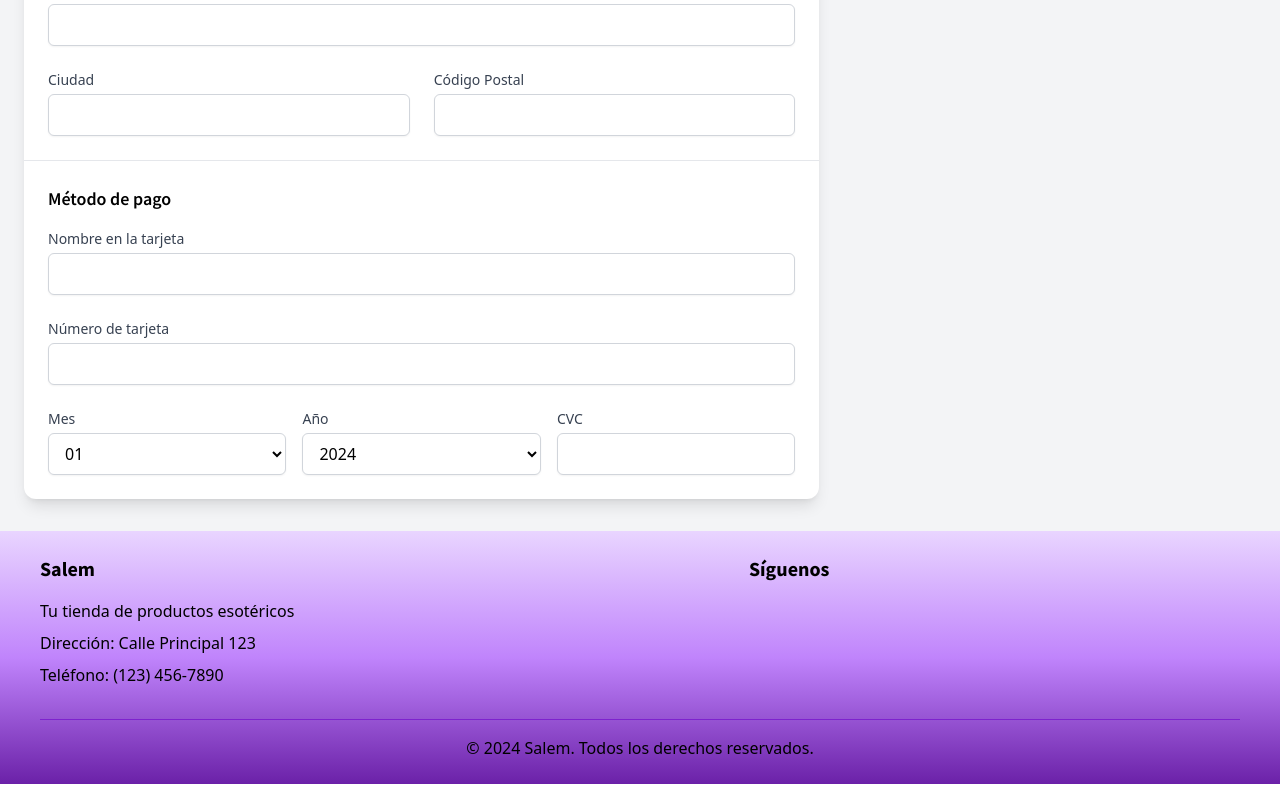
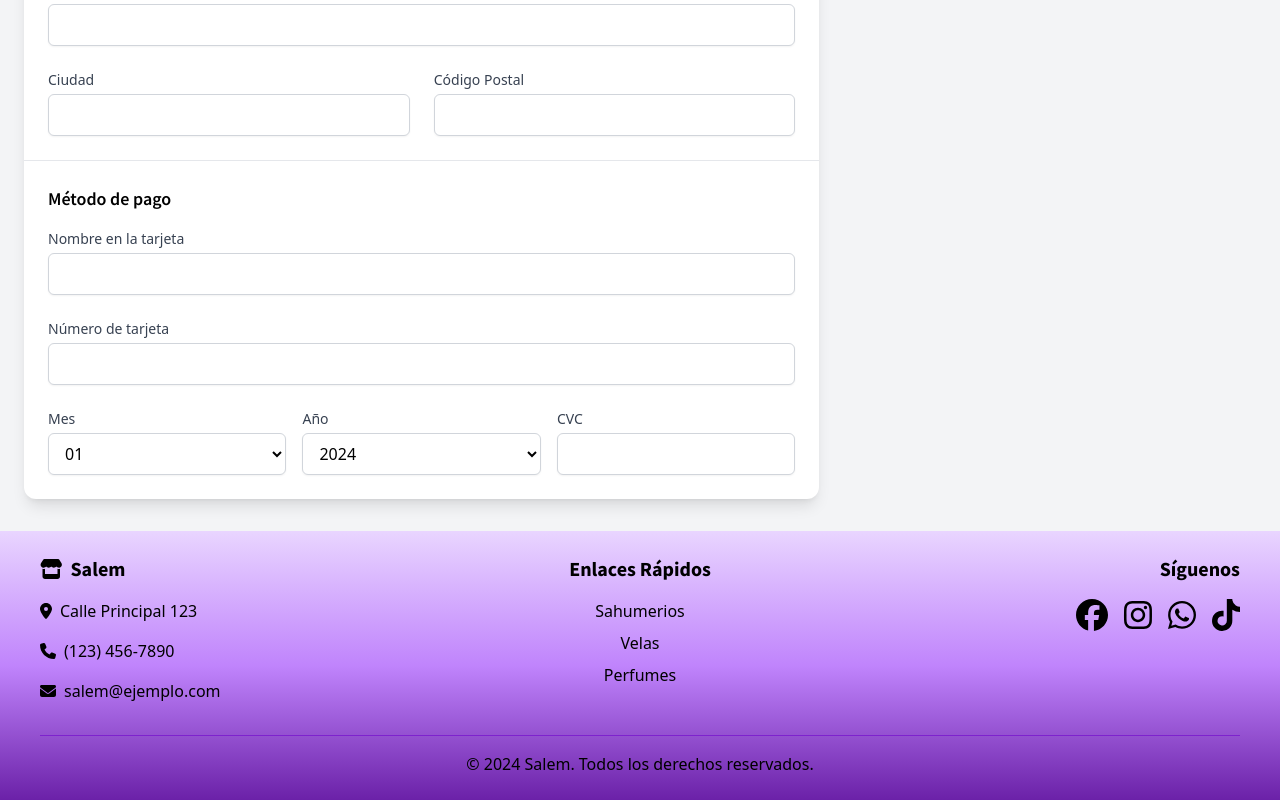
Before and after one commit to EmanuelDiazOchoa/React-Vite-Js-, a React (Vite) app: page /checkout in a window 1280 px wide. Shown: the part 558-1358 px from the top of the page. Built offline with nearby package versions, Linux system fonts and the light colour scheme; no server answers.

Commit message:
reactjs-vitejs

```diff
--- a/src/App.jsx
+++ b/src/App.jsx
@@ -8,7 +8,7 @@ import { CheckoutProvider } from './context/CheckoutContext';
 import Home from './components/Homecomponent';
 import Cart from './components/Cart';
 import Footer from './components/Footercomponent';
-import Checkout from './components/checkout';
+import Checkout from './components/Checkout';
 
 
 function App() {
--- a/src/components/Footercomponent.jsx
+++ b/src/components/Footercomponent.jsx
@@ -1,5 +1,18 @@
 import React from "react";
 import { Link } from "react-router-dom";
+import { FontAwesomeIcon } from '@fortawesome/react-fontawesome';
+import {
+    faMapMarkerAlt,
+    faPhone,
+    faEnvelope,
+    faStore
+} from '@fortawesome/free-solid-svg-icons';
+import {
+    faFacebook,
+    faInstagram,
+    faWhatsapp,
+    faTiktok
+} from '@fortawesome/free-brands-svg-icons';
 
 const Footer = () => {
     return (
@@ -7,16 +20,62 @@ const Footer = () => {
             <div className="container mx-auto px-4">
                 <div className="grid grid-cols-1 md:grid-cols-3 gap-8">
                     {/* Columna 1 - Información de la tienda */}
-                    <div className="text-center md:text-left">
-                        <h3 className="text-xl font-bold mb-4">Salem</h3>
-                        <p className="mb-2">Tu tienda de productos esotéricos</p>
-                        <p className="mb-2">Dirección: Calle Principal 123</p>
-                        <p>Teléfono: (123) 456-7890</p>
+                    <div className="text-center md:text-left space-y-4">
+                        <h3 className="text-xl font-bold mb-4 flex items-center justify-center md:justify-start">
+                            <FontAwesomeIcon icon={faStore} className="mr-2" />
+                            Salem
+                        </h3>
+                        <p className="flex items-center justify-center md:justify-start">
+                            <FontAwesomeIcon icon={faMapMarkerAlt} className="mr-2" />
+                            Calle Principal 123
+                        </p>
+                        <p className="flex items-center justify-center md:justify-start">
+                            <FontAwesomeIcon icon={faPhone} className="mr-2" />
+                            (123) 456-7890
+                        </p>
+                        <p className="flex items-center justify-center md:justify-start">
+                            <FontAwesomeIcon icon={faEnvelope} className="mr-2" />
+                            salem@ejemplo.com
+                        </p>
+                    </div>
+
+                    {/* Columna 2 - Enlaces rápidos */}
+                    <div className="text-center space-y-4">
+                        <h3 className="text-xl font-bold mb-4">Enlaces Rápidos</h3>
+                        <div className="flex flex-col space-y-2">
+                            <Link to="/categoria/sahumerios" className="hover:text-white transition-colors">
+                                Sahumerios
+                            </Link>
+                            <Link to="/categoria/velas" className="hover:text-white transition-colors">
+                                Velas
+                            </Link>
+                            <Link to="/categoria/perfumes" className="hover:text-white transition-colors">
+                                Perfumes
+                            </Link>
+                        </div>
                     </div>
 
                     {/* Columna 3 - Redes sociales */}
                     <div className="text-center md:text-right">
                         <h3 className="text-xl font-bold mb-4">Síguenos</h3>
+                        <div className="flex justify-center md:justify-end space-x-4">
+                            <a href="https://facebook.com" target="_blank" rel="noopener noreferrer"
+                               className="hover:text-blue-600 transform hover:scale-125 transition-all duration-200">
+                                <FontAwesomeIcon icon={faFacebook} size="2x" />
+                            </a>
+                            <a href="https://instagram.com" target="_blank" rel="noopener noreferrer"
+                               className="hover:text-pink-600 transform hover:scale-125 transition-all duration-200">
+                                <FontAwesomeIcon icon={faInstagram} size="2x" />
+                            </a>
+                            <a href="https://wa.me/1234567890" target="_blank" rel="noopener noreferrer"
+                               className="hover:text-green-600 transform hover:scale-125 transition-all duration-200">
+                                <FontAwesomeIcon icon={faWhatsapp} size="2x" />
+                            </a>
+                            <a href="https://tiktok.com" target="_blank" rel="noopener noreferrer"
+                               className="hover:text-gray-800 transform hover:scale-125 transition-all duration-200">
+                                <FontAwesomeIcon icon={faTiktok} size="2x" />
+                            </a>
+                        </div>
                     </div>
                 </div>
 
--- a/src/components/Navbarcomponent.jsx
+++ b/src/components/Navbarcomponent.jsx
@@ -1,70 +1,21 @@
-import React, { useState } from 'react';
+import React from 'react';
 import { Link } from 'react-router-dom';
 import CartWidget from './CartWidget';
 
+
+
 const Navbar = () => {
-    const [isOpen, setIsOpen] = useState(false);
-
     return (
         <nav className="bg-gradient-to-t from-purple-200 via-purple-400 to-purple-800 p-6 fixed top-0 left-0 right-0 z-10 font-josefin">
-            <div className="container mx-auto">
-                {/* Versión Desktop y Mobile */}
-                <div className="flex justify-between items-center">
-                    <Link className="text-white text-3xl font-bold" to="/">Salem</Link>
+            <div className="container mx-auto flex justify-between items-center">
+                <Link className="text-white text-3xl font-bold" to="/">Salem</Link>
 
-                    {/* Botón hamburguesa - Solo visible en mobile */}
-                    <button
-                        onClick={() => setIsOpen(!isOpen)}
-                        className="lg:hidden text-white hover:text-purple-200"
-                    >
-                        <svg xmlns="http://www.w3.org/2000/svg" fill="none" viewBox="0 0 24 24" stroke="currentColor" className="w-6 h-6">
-                            <path strokeLinecap="round" strokeLinejoin="round" strokeWidth={2} d={isOpen ? "M6 18L18 6M6 6l12 12" : "M4 6h16M4 12h16M4 18h16"} />
-                        </svg>
-                    </button>
-
-                    {/* Links de navegación - Visibles en desktop */}
-                    <div className="hidden lg:flex space-x-10">
-                        <Link className="text-white hover:underline" to="/categoria/sahumerios">Sahumerio</Link>
-                        <Link className="text-white hover:underline" to="/categoria/velas">Velas Aromáticas</Link>
-                        <Link className="text-white hover:underline" to="/categoria/perfumes">Perfumes Aromáticos</Link>
-                    </div>
-
-                    {/* CartWidget - Visible en desktop */}
-                    <div className="hidden lg:block">
-                        <CartWidget />
-                    </div>
+                <div className="flex space-x-10">
+                    <Link className="text-white hover:underline" to="/categoria/sahumerios">Sahumerio</Link>
+                    <Link className="text-white hover:underline" to="/categoria/velas">Velas Aromáticas</Link>
+                    <Link className="text-white hover:underline" to="/categoria/perfumes">Perfumes Aromáticos</Link>
                 </div>
-
-                {/* Menú mobile - Solo visible cuando isOpen es true */}
-                <div className={`lg:hidden ${isOpen ? 'block' : 'hidden'} pt-4`}>
-                    <div className="flex flex-col space-y-4">
-                        <Link
-                            className="text-white hover:underline text-center"
-                            to="/categoria/sahumerios"
-                            onClick={() => setIsOpen(false)}
-                        >
-                            Sahumerio
-                        </Link>
-                        <Link
-                            className="text-white hover:underline text-center"
-                            to="/categoria/velas"
-                            onClick={() => setIsOpen(false)}
-                        >
-                            Velas Aromáticas
-                        </Link>
-                        <Link
-                            className="text-white hover:underline text-center"
-                            to="/categoria/perfumes"
-                            onClick={() => setIsOpen(false)}
-                        >
-                            Perfumes Aromáticos
-                        </Link>
-                        {/* CartWidget en menú mobile */}
-                        <div className="flex justify-center">
-                            <CartWidget />
-                        </div>
-                    </div>
-                </div>
+                <CartWidget />
             </div>
         </nav>
     );
--- a/src/components/ProductGallery.jsx
+++ b/src/components/ProductGallery.jsx
@@ -49,7 +49,7 @@ export default function ProductGallery({products}) {
 
                 <div className="flex items-center gap-2">
                   <button
-                    className="w-8 h-8 rounded-full bg-red-500 text-white hover:bg-red-600 disabled:opacity-50"
+                    className="w-8 h-8 rounded-full bg-gradient-to-r from-red-500 to-red-600 text-white font-bold shadow-md hover:from-red-600 hover:to-red-700 transform hover:scale-105 transition-all duration-200 disabled:opacity-50 disabled:cursor-not-allowed focus:outline-none focus:ring-2 focus:ring-red-500 focus:ring-opacity-50"
                     onClick={() => removeFromCart(product.id)}
                     disabled={!isProductInCart(product.id)}
                   >
@@ -57,13 +57,13 @@ export default function ProductGallery({products}) {
                   </button>
 
                   {isProductInCart(product.id) && (
-                    <span className="text-center text-sm">
+                    <span className="text-center text-sm font-semibold">
                       {cartItems.find(item => item.id === product.id)?.quantity || 0}
                     </span>
                   )}
 
                   <button
-                    className="w-8 h-8 rounded-full bg-green-500 text-white hover:bg-green-600"
+                    className="w-8 h-8 rounded-full bg-gradient-to-r from-green-500 to-green-600 text-white font-bold shadow-md hover:from-green-600 hover:to-green-700 transform hover:scale-105 transition-all duration-200 focus:outline-none focus:ring-2 focus:ring-green-500 focus:ring-opacity-50"
                     onClick={() => handleAddToCart(product)}
                   >
                     +
@@ -71,7 +71,7 @@ export default function ProductGallery({products}) {
 
                   <Link
                     to="/cart"
-                    className="flex-1 px-4 py-2 bg-blue-500 text-white rounded-md hover:bg-blue-600 text-center"
+                    className="flex-1 px-4 py-2 bg-gradient-to-r from-blue-500 to-purple-600 text-white font-semibold rounded-md shadow-md hover:from-blue-600 hover:to-purple-700 transform hover:scale-105 transition-all duration-200 text-center focus:outline-none focus:ring-2 focus:ring-purple-500 focus:ring-opacity-50"
                   >
                     Comprar
                   </Link>
```
